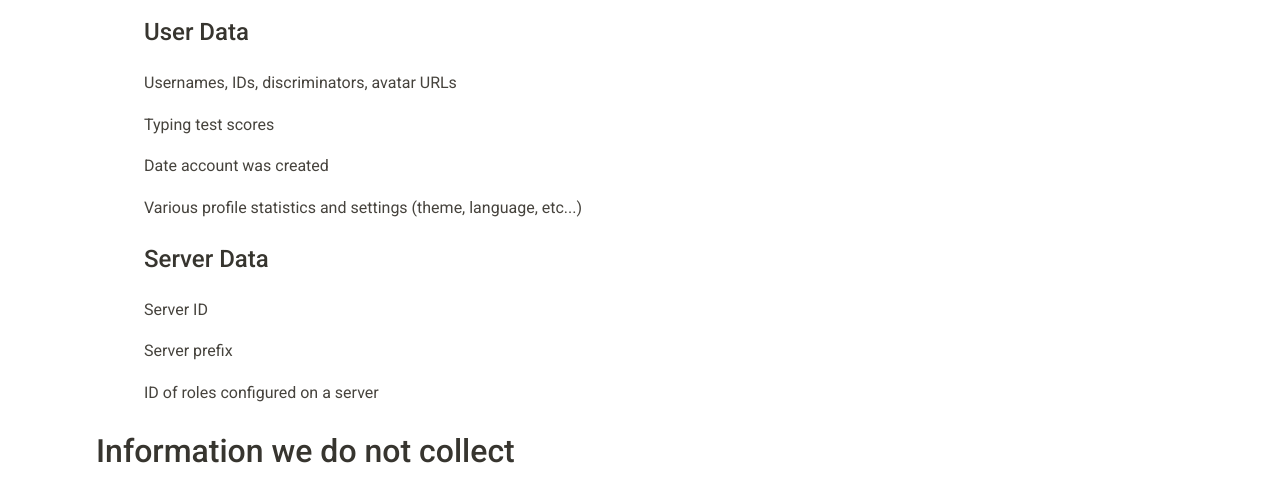
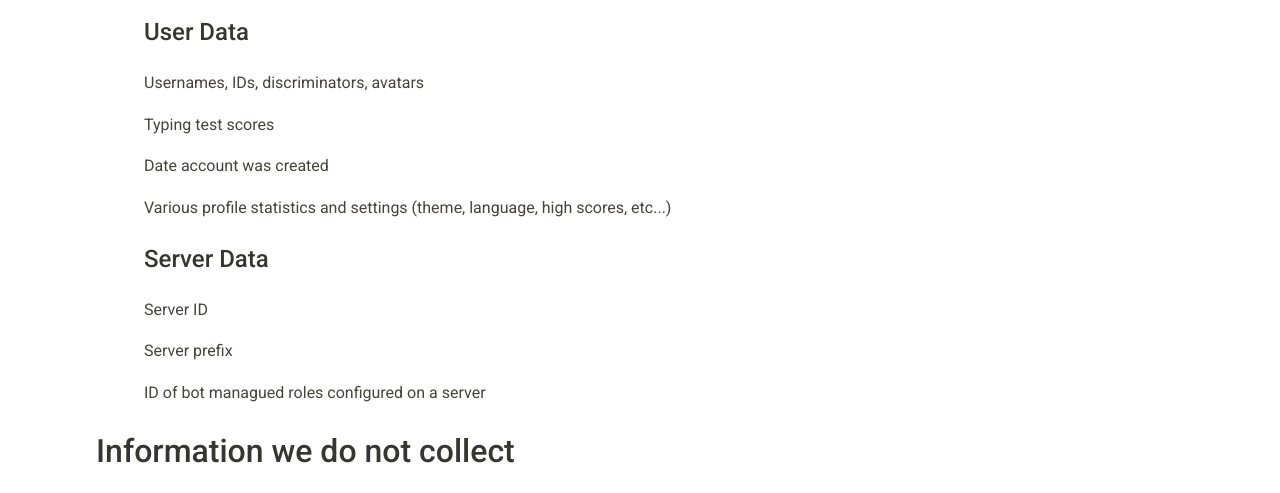
Before and after one commit to principle105/privacy-policy, a plain HTML site: page index.html in a window 1280 px wide. Shown: the part 274-767 px from the top of the page. Drawn offline with Linux system fonts and the light colour scheme.

Commit message:
another change :(

```diff
--- a/index.html
+++ b/index.html
@@ -29,12 +29,12 @@
 
             <div class="sub-section">
                 <h3>User Data</h3>
-                <p>Usernames, IDs, discriminators, avatar URLs</p>
+                <p>Usernames, IDs, discriminators, avatars</p>
                 <p>Typing test scores</p>
                 <p>Date account was created</p>
                 <p>
                     Various profile statistics and settings (theme, language,
-                    etc...)
+                    high scores, etc...)
                 </p>
             </div>
 
@@ -42,7 +42,7 @@
                 <h3>Server Data</h3>
                 <p>Server ID</p>
                 <p>Server prefix</p>
-                <p>ID of roles configured on a server</p>
+                <p>ID of bot managued roles configured on a server</p>
             </div>
         </div>
 
```
Also changed, not shown: 1 other file.
